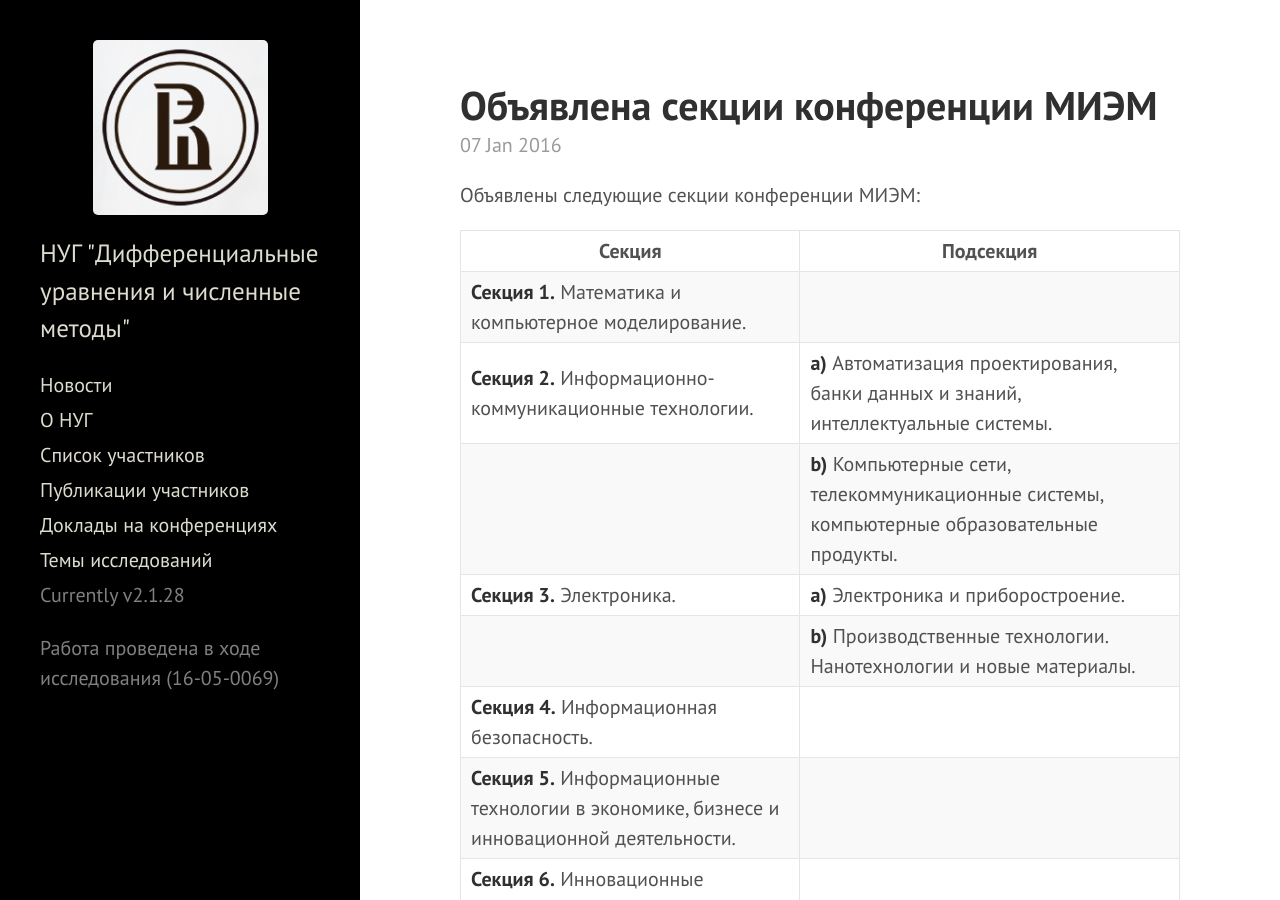
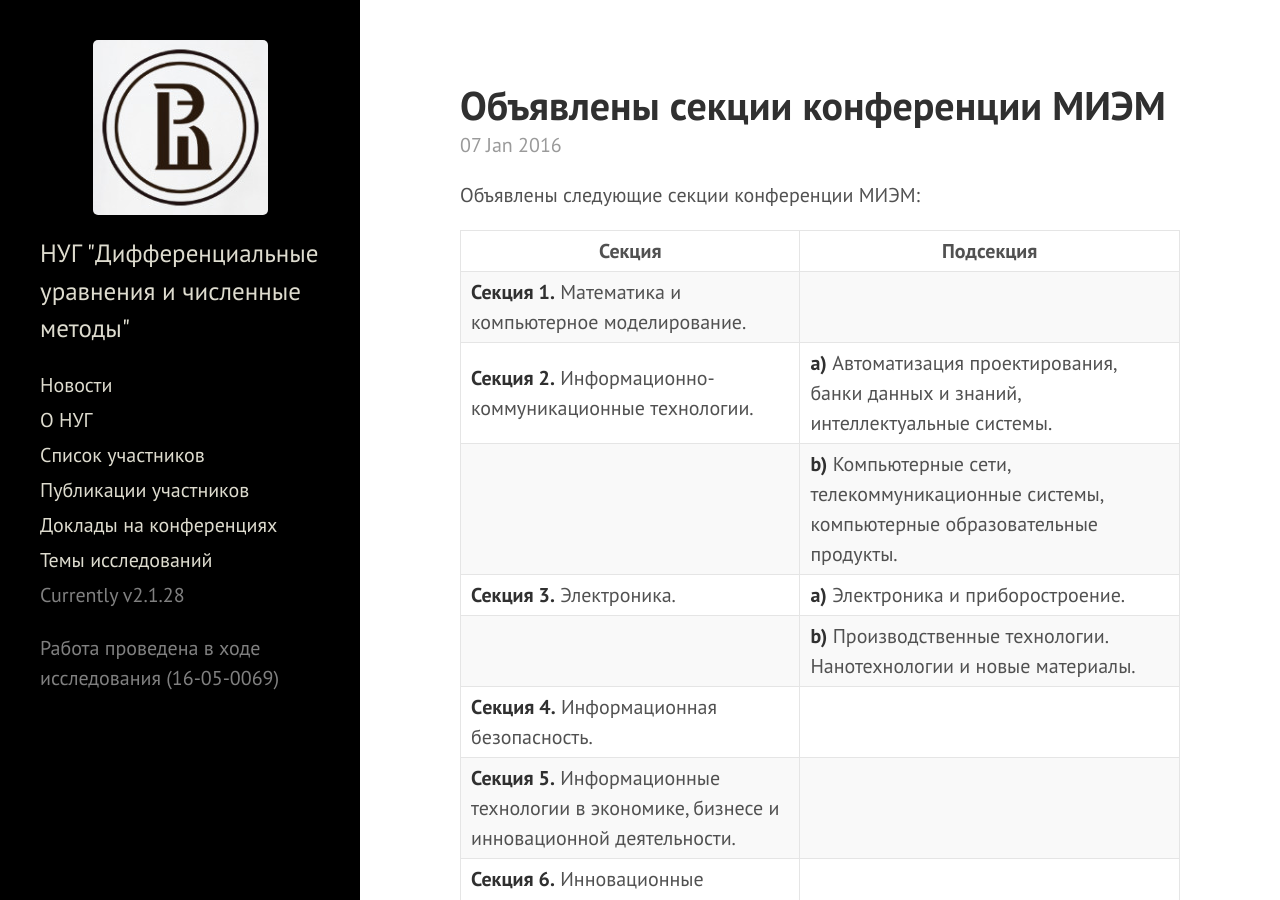
Before and after one commit to hsemmsg/hsemmsg.github.io, a Jekyll site: the page built from _posts/2016-01-07-MIEMthemes.md, in a window 1280 px wide and 900 px high. Built offline with Jekyll 4.4.1, drawn with Linux system fonts in a browser that asks for light colours; comment, search, counter and statistics services are not loaded.

Commit message:
Added new post

```diff
--- a/_posts/2016-01-07-MIEMthemes.md
+++ b/_posts/2016-01-07-MIEMthemes.md
@@ -1,6 +1,6 @@
 ---
 layout: post
-title:  "Объявлена секции конференции МИЭМ"
+title:  "Объявлены секции конференции МИЭМ"
 date:   2016-01-07 07:00:00 +0300
 categories: новости, конференции, миэм
 comments: true
--- a/index.html
+++ b/index.html
@@ -2,7 +2,11 @@
 layout: default
 title: Home
 ---
-<p><h1>Новости</h1></p>
+<p><h1>Новости</h1>
+<div align="right">
+<img src="/images/1.gif">
+  </div
+</p>
 <hr>
 <div class="posts">
   {% for post in paginator.posts %}
```
